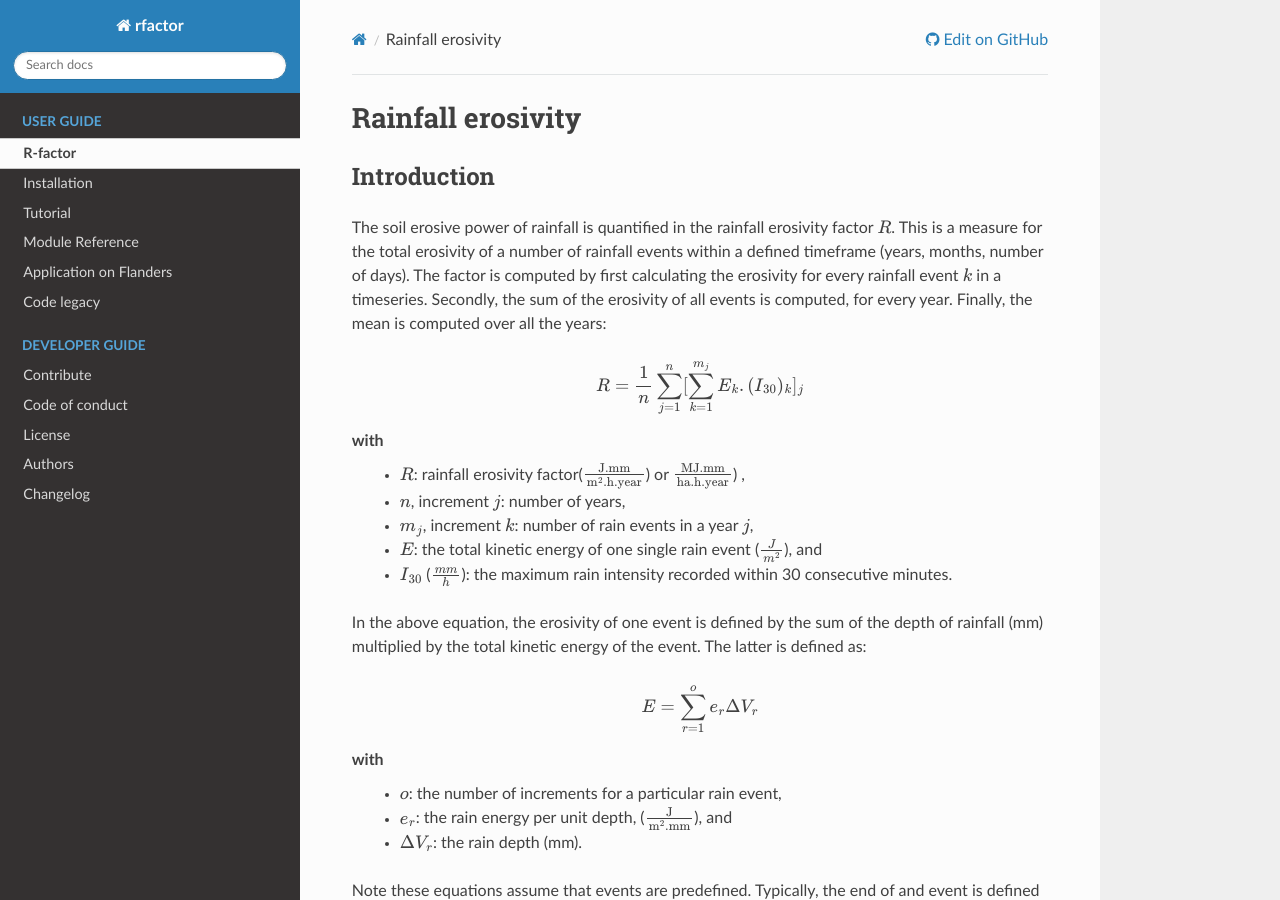
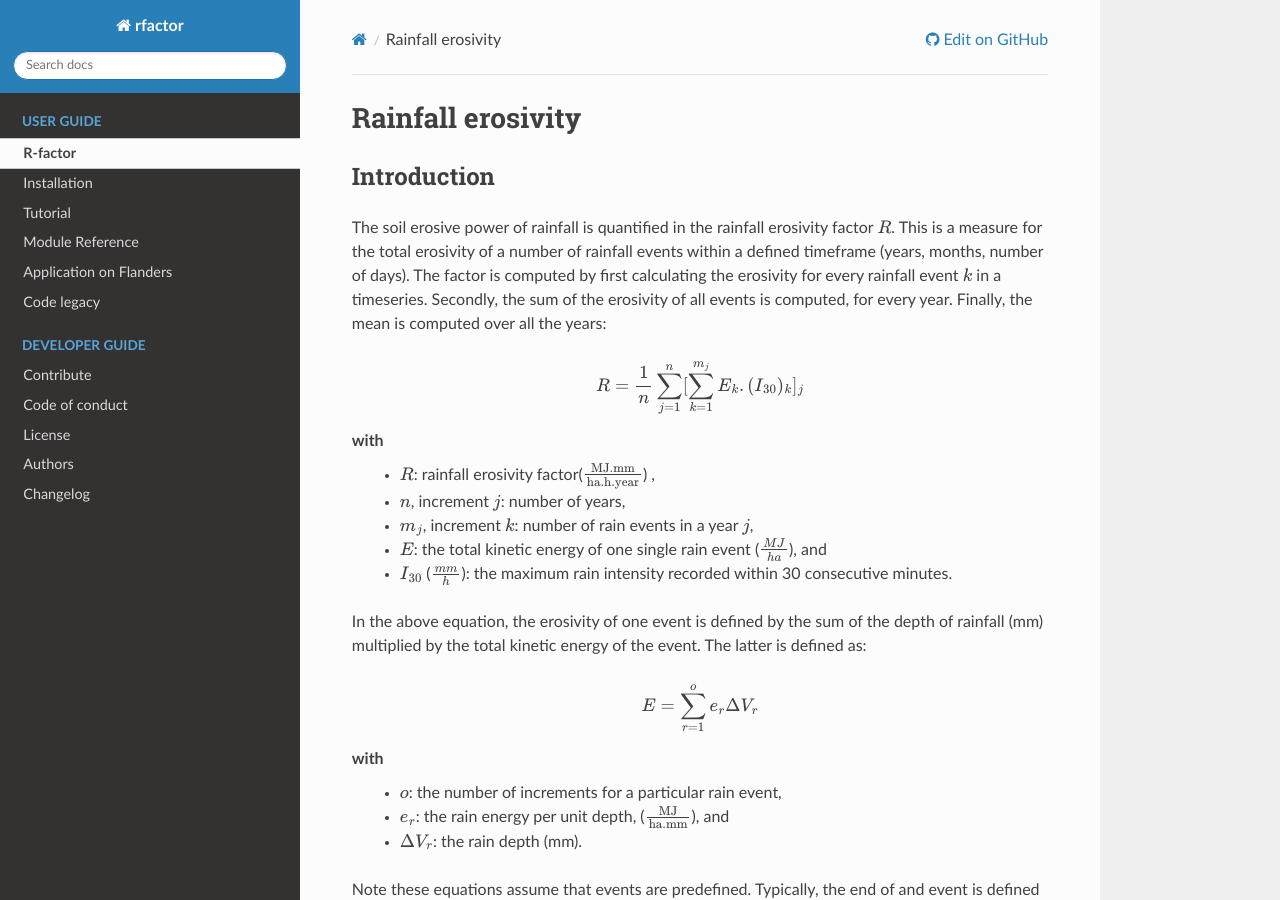
Before and after one commit to watem-sedem/rfactor, a Sphinx documentation site: the page built from docs/rfactor.rst, in a window 1280 px wide and 900 px high. Built offline with Sphinx 7.4.7 and the Read the Docs theme 3.1.0, drawn with Linux system fonts in a browser that asks for light colours.

Commit message:
Update rfactor.rst
also change other formulations of R to synchronize to MJ/ha

```diff
--- a/docs/rfactor.rst
+++ b/docs/rfactor.rst
@@ -18,12 +18,11 @@ is computed, for every year. Finally, the mean is computed over all the years:
     R = \frac{1}{n}\sum_{j=1}^{n}[\sum_{k=1}^{m_j}E_k.(I_{30})_k]_j
 
 with
- - :math:`R`: rainfall erosivity factor(:math:`\frac{\text{J.mm}}{\text{m}^2.\text{h.year}}`)
-   or :math:`\frac{\text{MJ.mm}}{\text{ha}.\text{h.year}}`) ,
+ - :math:`R`: rainfall erosivity factor(:math:`\frac{\text{MJ.mm}}{\text{ha}.\text{h.year}}`) ,
  - :math:`n`, increment :math:`j`: number of years,
  - :math:`m_j`, increment :math:`k`: number of rain events in a year :math:`j`,
  - :math:`E`: the total kinetic energy of one single rain event
-   (:math:`\frac{J}{m^2}`), and
+   (:math:`\frac{MJ}{ha}`), and
  - :math:`I_{30}` (:math:`\frac{mm}{h}`): the maximum rain intensity
    recorded within 30 consecutive minutes.
 
@@ -38,7 +37,7 @@ The latter is defined as:
 with
  - :math:`o`: the number of increments for a particular rain event,
  - :math:`e_r`: the rain energy per unit depth,
-   (:math:`\frac{\text{J}}{\text{m}^{2}.\text{mm}}`), and
+   (:math:`\frac{\text{MJ}}{\text{ha}.\text{mm}}`), and
  - :math:`\Delta V_r`: the rain depth (mm).
 
 Note these equations assume that events are predefined. Typically, the end of
```
